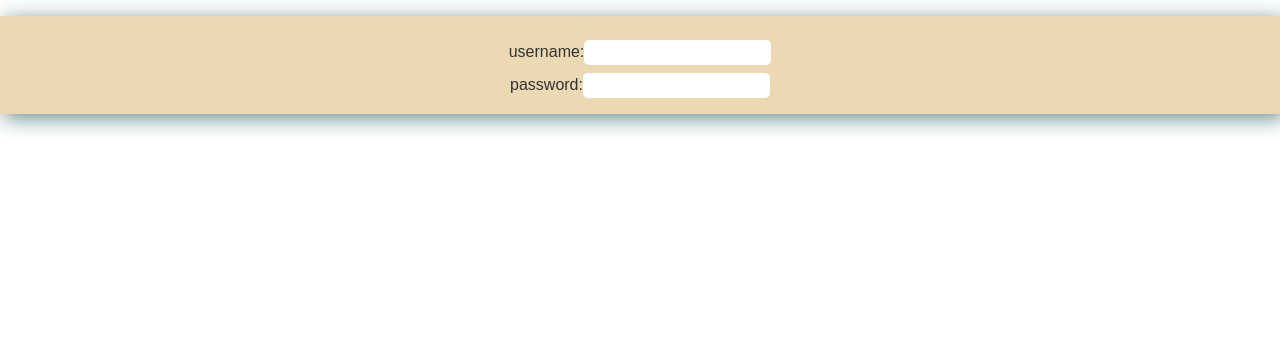
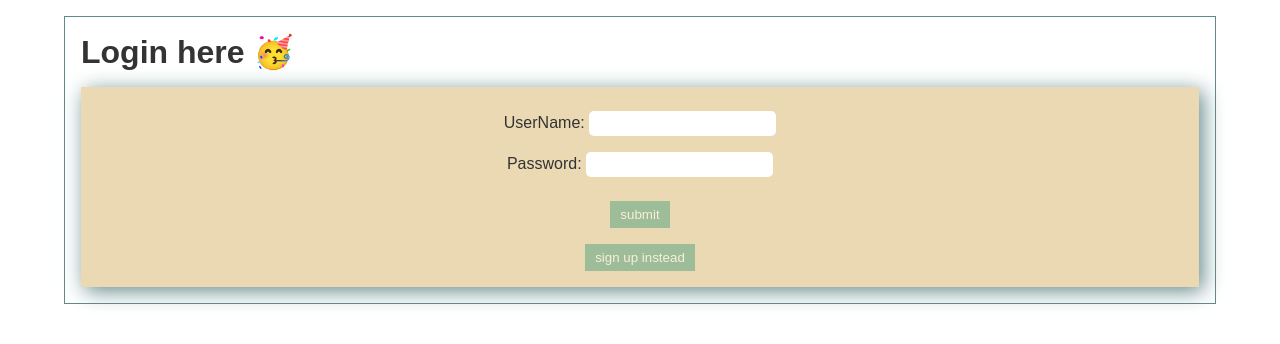
Before and after one commit to ReactRay/RM-toys-shop, a React (Vite) app: page /#/login in a window 1280 px wide. Shown: the top 344 px of the page. Built offline with nearby package versions, Linux system fonts and the light colour scheme.

Commit message:
signup-login-profile

```diff
--- a/src/App.jsx
+++ b/src/App.jsx
@@ -4,6 +4,7 @@ import './styles/mainStyles.scss'
 
 import { SignUp } from './pages/SignUp'
 import { Login } from './pages/Login'
+import { Profile } from './pages/Profile'
 
 
 function App() {
@@ -14,6 +15,8 @@ function App() {
         <Routes>
           <Route path="/" element={<SignUp />} />
           <Route path="/login" element={<Login />} />
+          <Route path="/profile" element={<Profile />} />
+
 
         </Routes>
       </div>
--- a/src/main.jsx
+++ b/src/main.jsx
@@ -1,8 +1,12 @@
-import { createRoot } from 'react-dom/client'
+import ReactDOM from 'react-dom/client'
 import App from './App.jsx'
+import { Provider } from 'react-redux'
+import { store } from './store/store.js'
 
-createRoot(document.getElementById('root')).render(
-
-  <App />
-  ,
+ReactDOM.createRoot(document.getElementById('root')).render(
+  // <React.StrictMode>
+  <Provider store={store}>
+    <App />
+  </Provider>
+  // </React.StrictMode>,
 )
--- a/src/pages/Login.jsx
+++ b/src/pages/Login.jsx
@@ -1,20 +1,52 @@
+import { useNavigate } from "react-router"
+import { login } from "../store/user/user.actions";
+import { useState } from "react";
+import { useSelector } from "react-redux";
 
 
 export function Login() {
 
+    const [user, setUser] = useState({})
+    const navigate = useNavigate()
 
+    const myUser = useSelector(state => state.userModule.user || { name: 'no user' })
 
+    function handleChange(event) {
+        const { name, value } = event.target; // Destructure name and value from the input
+        setUser((prevUser) => ({
+            ...prevUser,
+            [name]: value, // Update the specific field in the state
+        }));
+    }
+
+    async function handleSubmit(user) {
+        await login(user)
+        console.log('logged in as ', myUser)
+        navigate('/profile')
+
+    }
     return (
-        <div>
-            <form className="sign-up-form">
+        <div className="container">
+            <h1>Login here 🥳</h1>
+            <form onSubmit={() => handleSubmit(user)} className="sign-up-form">
                 <div className="form-section">
-                    <label htmlFor="">username:</label>
-                    <input type="text" />
+                    <label htmlFor="username">UserName: </label>
+                    <input
+                        type="text"
+                        name="username"
+                        onChange={handleChange}
+                    />
                 </div>
-                <div>
-                    <label htmlFor="">password:</label>
-                    <input type="password" />
+                <div className="form-section">
+                    <label htmlFor="password">Password: </label>
+                    <input
+                        type="password"
+                        name="password"
+                        onChange={handleChange}
+                    />
                 </div>
+                <button type="submit">submit</button>
+                <button onClick={() => navigate('/')}>sign up instead</button>
             </form>
         </div>
     )
--- /dev/null
+++ b/src/pages/Profile.jsx
@@ -0,0 +1,15 @@
+
+import { useSelector } from "react-redux"
+
+export function Profile() {
+
+    const user = useSelector(state => state.userModule.user)
+
+
+    return (
+        <div>
+            <h1>Home </h1>
+            <h1>welcome {user.name}</h1>
+        </div>
+    )
+}
--- a/src/pages/SignUp.jsx
+++ b/src/pages/SignUp.jsx
@@ -19,6 +19,7 @@ export function SignUp() {
 
     async function handleSubmit(user) {
         await signup(user)
+        navigate('/profile')
     }
 
     return (
@@ -26,7 +27,7 @@ export function SignUp() {
             <h2>Sign Up 😊</h2>
             <form className="sign-up-form" >
                 <div className="form-section">
-                    <label htmlFor="username">User Name: </label>
+                    <label htmlFor="username">UserName: </label>
                     <input
                         type="text"
                         name="username"
--- a/src/services/user.service.js
+++ b/src/services/user.service.js
@@ -81,9 +81,8 @@ async function spendBalance(amount) {
 function saveLocalUser(user) {
   user = {
     id: user.id,
-    fullname: user.fullname,
+    name: user.name,
     imgUrl: user.imgUrl,
-    balance: user.balance,
   }
   sessionStorage.setItem(STORAGE_KEY_LOGGEDIN_USER, JSON.stringify(user))
   return user
--- a/src/styles/mainStyles.scss
+++ b/src/styles/mainStyles.scss
@@ -19,6 +19,7 @@ button {
   font-weight: 500;
   background-color: $moka;
   color: $light;
+  margin-top: 1rem;
 
   &:hover {
     background-color: $light;
```
